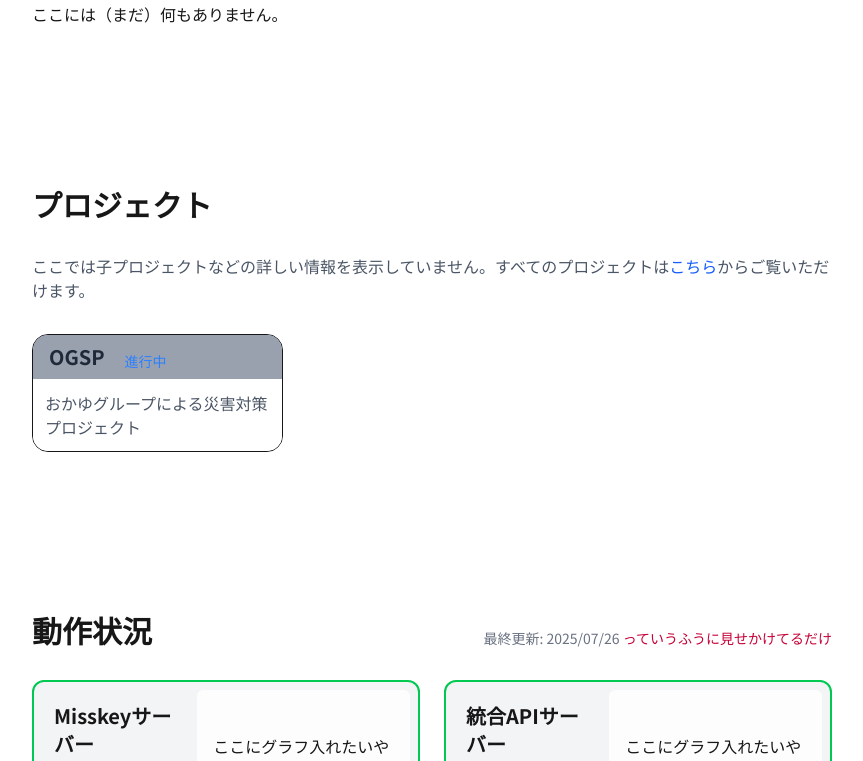
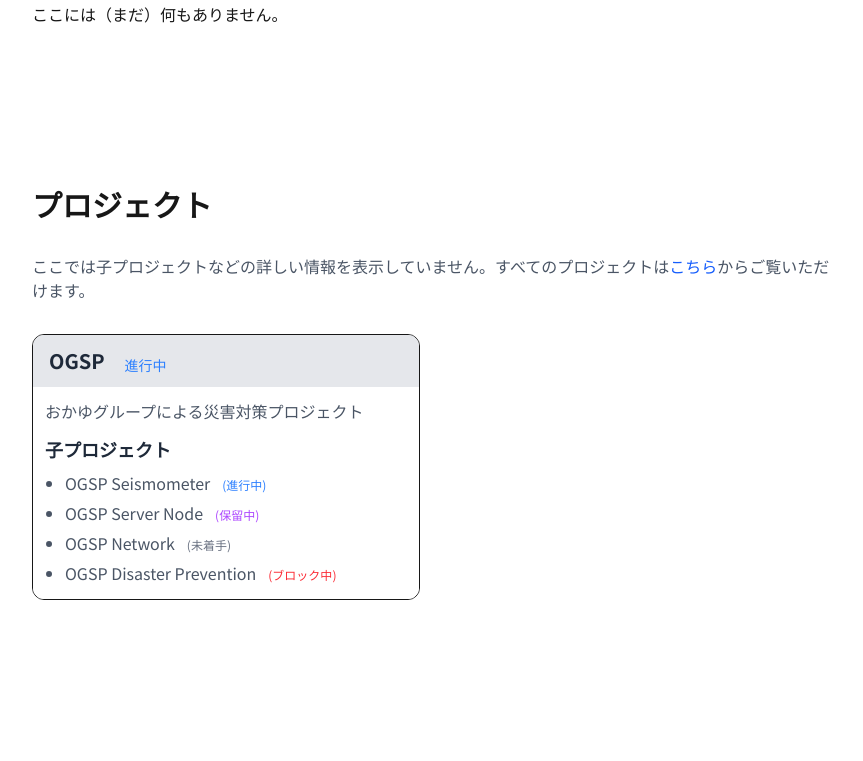
Before and after one commit to okayugroup/homepage, a Next.js app: page /team/administrators in a window 1280 px wide. Shown: the part 510-1271 px from the top of the page, without its empty margins (208-1071 px from the left). Built offline with nearby package versions, Linux system fonts and the light colour scheme.

Commit message:
Administratorsのプロジェクトのビューを改善

```diff
--- a/src/app/team/administrators/page.tsx
+++ b/src/app/team/administrators/page.tsx
@@ -3,7 +3,7 @@ import type {Metadata} from "next";
 import {AdminBody} from "@/components/admin-body";
 import Link from "next/link";
 import {FaArrowRight} from "react-icons/fa6";
-import {getProjects, toString, toColor} from "@/db/projects";
+import {getProjects, toString, toColor, Project} from "@/db/projects";
 
 export const metadata: Metadata = {
     title: "OkayuGroup Administrators | Home",
@@ -32,19 +32,42 @@ export default function AdminPage() {
                 <p className="text-gray-600 dark:text-gray-400 mt-8">
                     ここでは子プロジェクトなどの詳しい情報を表示していません。すべてのプロジェクトは<a href="https://projects.okayugroup.com" className="text-blue-600 dark:text-blue-400 hover:underline">こちら</a>からご覧いただけます。
                 </p>
-                <div className="grid grid-cols-1 sm:grid-cols-2 xl:grid-cols-3 2xl:grid-cols-4 gap-6 mt-8">
+                <div className="grid grid-cols-1 sm:grid-cols-2 2xl:grid-cols-3 gap-6 mt-8">
                     { getProjects().map((project, i) => (
-                        <Link key={i} href={`https://projects.okayugroup.com/${project.id}`} className="rounded-2xl border overflow-hidden">
-                            <div className="flex items-center space-x-2 bg-gray-400 dark:bg-gray-700 px-4 py-1">
-                                <h3 className="text-xl font-semibold text-gray-800 dark:text-gray-200">{project.title}</h3>
+                        <div key={i} className="rounded-xl border overflow-hidden">
+                            <div className="flex items-center space-x-2 bg-gray-200 dark:bg-gray-700 px-4 py-2">
+                                <Link href={`https://projects.okayugroup.com/${project.id}`} className="hover:underline">
+                                    <h3 className="text-xl font-semibold text-gray-800 dark:text-gray-200">{project.title}</h3>
+                                </Link>
                                 <span className={`mt-2 inline-block px-3 py-1 text-sm font-medium rounded-full ${toColor(project.status)}`}>
                                     {toString(project.status)}
                                 </span>
                             </div>
-                            <div className="p-3 bg-white dark:bg-gray-800">
+                            <div className="p-3 bg-background dark:bg-gray-800">
                                 <p className="text-gray-600 dark:text-gray-400">{project.desc}</p>
+                                { (() => {
+                                    if (!project.children) {
+                                        return <></>
+                                    } else {
+                                        return <div className="mt-3">
+                                            <h4 className="text-lg font-semibold text-gray-800 dark:text-gray-200">子プロジェクト</h4>
+                                            <ul className="list-disc pl-5 mt-2 space-y-1">
+                                                {project.children.map((child, index) => (
+                                                    <li key={index} className="text-gray-600 dark:text-gray-400">
+                                                        <Link href={`https://projects.okayugroup.com/${child.id}`} className="hover:underline">
+                                                            {child.title}
+                                                        </Link>
+                                                        <span className={`ml-1 inline-block px-2 py-1 text-xs font-medium rounded-full ${toColor(child.status)}`}>
+                                                            ({toString(child.status)})
+                                                        </span>
+                                                    </li>
+                                                ))}
+                                            </ul>
+                                        </div>
+                                    }
+                                })()}
                             </div>
-                        </Link>
+                        </div>
                     )) }
                 </div>
             </section>
```
